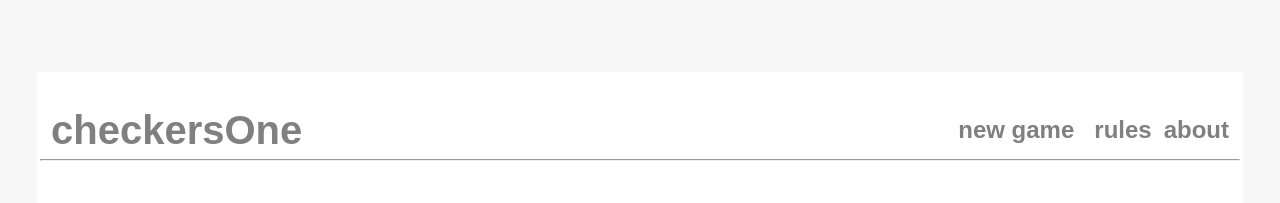
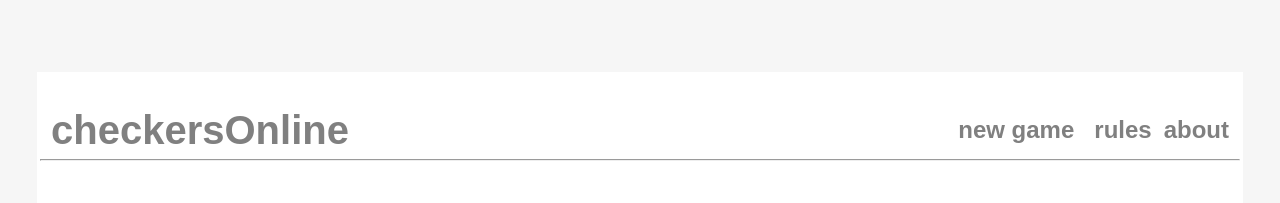
Before and after one commit to marcinszewczykArch/checkersWithAngular, an Angular app: page / in a window 1280 px wide. Shown: the top 203 px of the page. Built offline with nearby package versions, Linux system fonts and the light colour scheme.

Commit message:
app logo changed

```diff
--- a/src/app/menu/menu.component.html
+++ b/src/app/menu/menu.component.html
@@ -7,7 +7,7 @@
       <tr>
         <td width="400">
           <div class="logo">
-            <button (click)="goToHomepage();"><h1>checkersOne</h1></button>&nbsp;
+            <button (click)="goToHomepage();"><h1>checkersOnline</h1></button>&nbsp;
           </div>
         </td>
 
--- a/src/app/players/players.component.html
+++ b/src/app/players/players.component.html
@@ -4,16 +4,14 @@
 
   <thead>
   <th>  PLAYERS </th>
-  <th>   </th>
   </thead>
 
   <tr>
-    <td colspan="2"> <hr> </td>
+    <td> <hr> </td>
   </tr>
 
   <tr *ngFor="let player of this.websocketService.multiplayerState.players">
     <td class="left">{{player}}</td>
-    <td class="right">124</td>
   </tr>
 
 </table>
```
